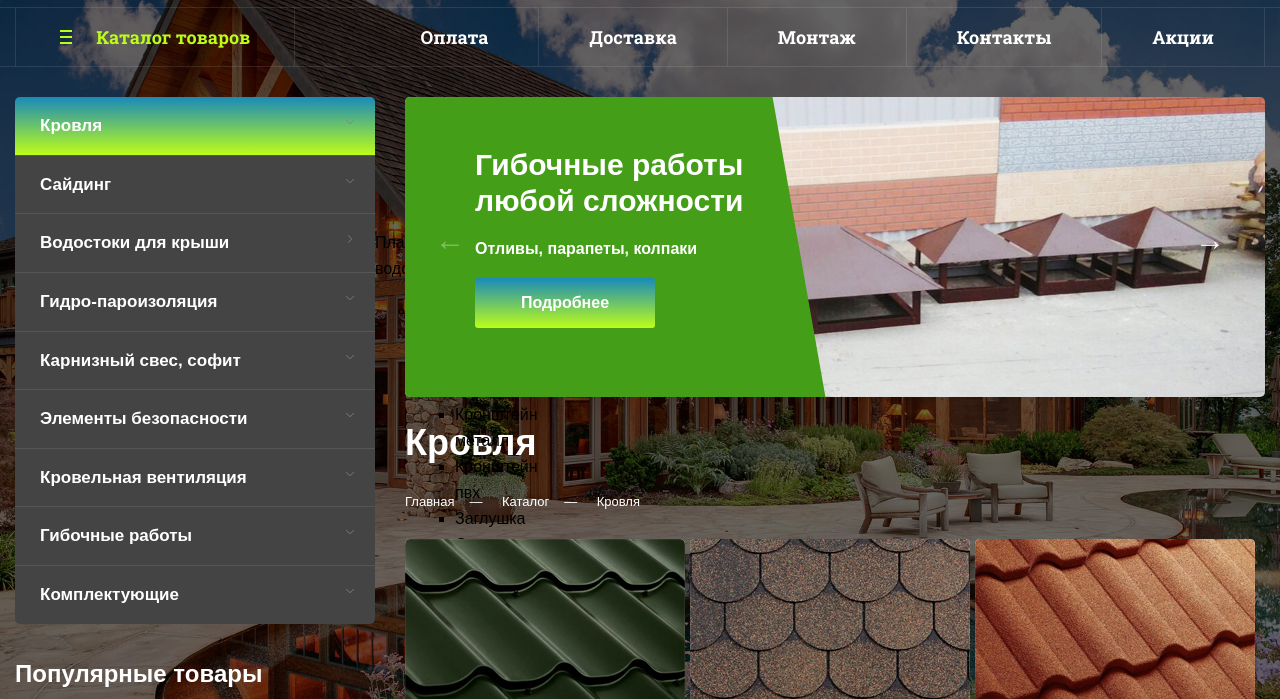
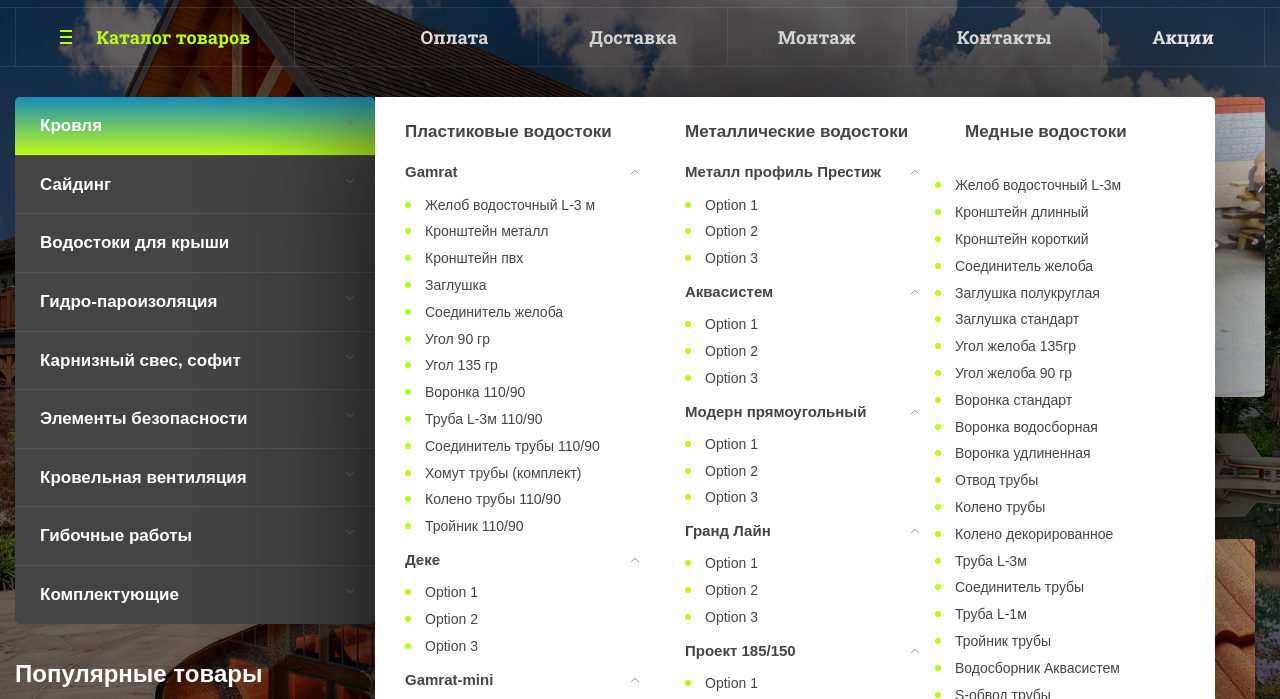
Before and after one commit to Verta-master/roof, a website: page catalog.html in a window 1280 px wide. Shown: the part 100-799 px from the top of the page. Drawn offline with nearby package versions, Linux system fonts and the light colour scheme; files that its build step writes are made by us from their sources.

Commit message:
Catalog nav

```diff
--- a/catalog.html
+++ b/catalog.html
@@ -183,9 +183,9 @@
                 </li>
               </ul>
             </li>
-            <li class="nav__item">
+            <li class="nav__item nav__item--drop">
               <a href="#" class="nav__link">Водостоки для крыши</a>
-              <button type="button" class="nav__next-btn"></button>
+              <button type="button" class="nav__drop-btn"></button>
               <div class="nav__catalog">
                 <div class="nav__column">
                   <p class="nav__title">Пластиковые водостоки</p>
--- a/less/blocks/nav.less
+++ b/less/blocks/nav.less
@@ -7,6 +7,7 @@
 .nav__list {
   .reset();
   list-style: none;
+  position: relative;
 }
 
 .nav__item {
@@ -32,6 +33,17 @@
   &--active {
     .nav__link {
       background-image: linear-gradient(to top, rgb(189,253,25) 0%, rgb(25,138,186) 100%);
+    }
+  }
+
+  &--drop {
+    position: static;
+
+    .nav__drop-btn {
+      transform: none;
+    }
+    &:hover {
+
     }
   }
 }
@@ -60,18 +72,6 @@
   &--open {
     transform: rotate(-90deg);
   }
-}
-
-.nav__next-btn {
-  position: absolute;
-  top: 0;
-  right: 0;
-  width: 50px;
-  height: 50px;
-  background-image: url(../img/icons/drop.png);
-  background-repeat: no-repeat;
-  background-position: center;
-  background-size: 4px 8px;
 }
 
 .nav__sublist {
@@ -104,6 +104,108 @@
 
 .nav__catalog {
   position: absolute;
+  z-index: 100;
   top: 0;
   left: 100%;
+  display: flex;
+  justify-content: flex-start;
+  padding-top: 25px;
+  color: #444444;
+  line-height: 1.2;
+  background-color: rgb(255, 255, 255);
+  box-shadow: 0px 0px 150px 0px rgba(0, 0, 0, 0.8);
+  border-radius: 0 5px 5px 0;
 }
+
+.nav__column {
+  width: 280px;
+  display: flex;
+  flex-direction: column;
+  justify-content: flex-start;
+}
+
+.nav__title {
+  margin-top: 0;
+  margin-bottom: 20px;
+  padding-left: 30px;
+  font-size: 17px;
+  font-weight: 700;
+}
+
+.nav__catalog-list {
+  .reset();
+  list-style: none;
+  padding-left: 30px;
+  margin-bottom: 50px;
+}
+
+.nav__catalog-item {
+  position: relative;
+  padding-right: 30px;
+  margin-bottom: 15px;
+}
+
+.nav__catalog-link {
+  font-size: 15px;
+  font-weight: 600;
+}
+
+.nav__more {
+  width: 100%;
+  height: 60px;
+  padding-left: 30px;
+  margin-top: auto;
+  display: flex;
+  justify-content: flex-start;
+  align-items: center;
+  color: #fff;
+  font-size: 17px;
+  font-weight: 700;
+  background-image: linear-gradient(to top, rgb(189,253,25) 0%, rgb(25,138,186) 100%);
+
+  &:hover,
+  &:active {
+    background-image: linear-gradient(to bottom, rgb(189,253,25) 0%, rgb(25,138,186) 100%);
+  }
+}
+
+.nav__catalog-sublist {
+  .reset();
+  list-style: none;
+  margin-top: 15px;
+
+  li {
+    position: relative;
+    margin-bottom: 10px;
+    padding-left: 20px;
+    font-size: 14px;
+
+    &::before {
+      content: "";
+      position: absolute;
+      top: 5px;
+      left: 0;
+      width: 6px;
+      height: 6px;
+      border-radius: 50%;
+      background-color: rgb(183, 249, 31);
+    }
+  }
+}
+
+.nav__catalog-btn {
+  position: absolute;
+  top: -5px;
+  right: 5px;
+  width: 30px;
+  height: 30px;
+  background-image: url(../img/icons/drop.png);
+  background-repeat: no-repeat;
+  background-position: center;
+  background-size: 4px 8px;
+  transform: rotate(-90deg);
+
+  &--open {
+    transform: rotate(90deg);
+  }
+}
```
